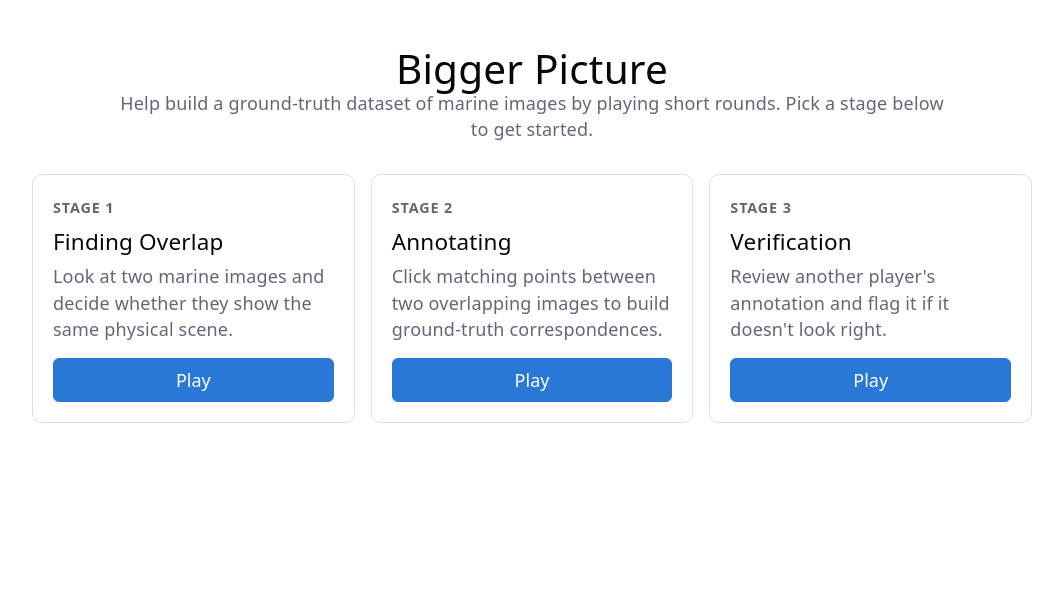
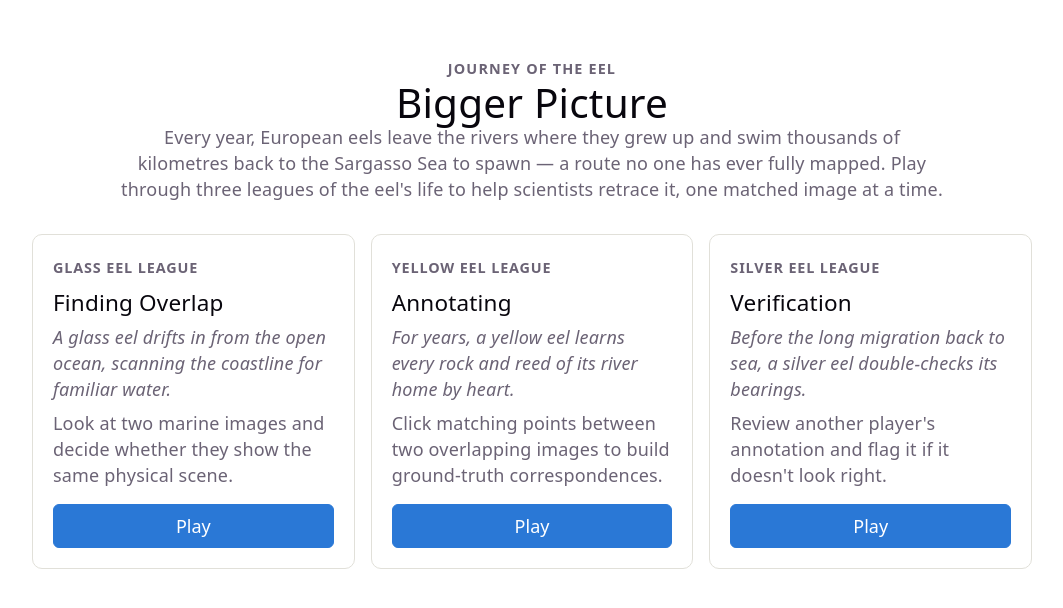
Before and after one commit to cateagle/bigger_picture, a React (Vite) app in the folder frontend/: page / in a window 1280 px wide. Shown: the top 608 px of the page, without its empty margins (108-1171 px from the left). Built offline with nearby package versions, Linux system fonts and the light colour scheme; no server answers.

Commit message:
Add "Journey of the Eel" narrative theme to the three game modes

```diff
--- a/frontend/src/components/AnnotateGame.tsx
+++ b/frontend/src/components/AnnotateGame.tsx
@@ -82,7 +82,10 @@ export default function AnnotateGame({ onBack }: { onBack: () => void }) {
         <button type="button" className="back-link" onClick={onBack}>
           ← Back to games
         </button>
-        <h1>Stage 2 — Annotating</h1>
+        <h1>Yellow Eel League — Annotating</h1>
+        <p className="game-flavor">
+          For years, a yellow eel learns every rock and reed of its river home by heart.
+        </p>
         <p>
           Click a point in the left image, then click the same physical spot in the right image.
           Repeat for at least {MIN_CORRESPONDENCES} points, then submit.
--- a/frontend/src/components/HomeScreen.css
+++ b/frontend/src/components/HomeScreen.css
@@ -24,6 +24,15 @@
   max-width: 46em;
 }
 
+.home-eyebrow {
+  margin: 0 auto;
+  font-size: 0.8rem;
+  font-weight: 600;
+  letter-spacing: 0.08em;
+  text-transform: uppercase;
+  color: var(--text);
+}
+
 .game-card-row {
   display: flex;
   gap: 16px;
@@ -46,7 +55,7 @@
   opacity: 0.6;
 }
 
-.game-card-stage {
+.game-card-league {
   font-size: 0.8rem;
   font-weight: 600;
   letter-spacing: 0.06em;
@@ -64,6 +73,11 @@
   flex-grow: 1;
 }
 
+.game-card .game-card-flavor {
+  font-style: italic;
+  flex-grow: 0;
+}
+
 .game-card button {
   margin-top: 8px;
 }
--- a/frontend/src/components/HomeScreen.tsx
+++ b/frontend/src/components/HomeScreen.tsx
@@ -4,8 +4,9 @@ export type GameId = 'overlap' | 'annotate' | 'verify'
 
 interface GameCard {
   id: GameId
-  stage: number
+  league: string
   title: string
+  flavor: string
   description: string
   active: boolean
 }
@@ -13,22 +14,25 @@ interface GameCard {
 const GAMES: GameCard[] = [
   {
     id: 'overlap',
-    stage: 1,
+    league: 'Glass Eel League',
     title: 'Finding Overlap',
+    flavor: 'A glass eel drifts in from the open ocean, scanning the coastline for familiar water.',
     description: 'Look at two marine images and decide whether they show the same physical scene.',
     active: true,
   },
   {
     id: 'annotate',
-    stage: 2,
+    league: 'Yellow Eel League',
     title: 'Annotating',
+    flavor: 'For years, a yellow eel learns every rock and reed of its river home by heart.',
     description: 'Click matching points between two overlapping images to build ground-truth correspondences.',
     active: true,
   },
   {
     id: 'verify',
-    stage: 3,
+    league: 'Silver Eel League',
     title: 'Verification',
+    flavor: 'Before the long migration back to sea, a silver eel double-checks its bearings.',
     description: "Review another player's annotation and flag it if it doesn't look right.",
     active: true,
   },
@@ -38,18 +42,21 @@ export default function HomeScreen({ onPlay }: { onPlay: (id: GameId) => void })
   return (
     <div className="home-screen">
       <header className="home-header">
+        <p className="home-eyebrow">Journey of the Eel</p>
         <h1>Bigger Picture</h1>
         <p>
-          Help build a ground-truth dataset of marine images by playing short rounds. Pick a stage below to get
-          started.
+          Every year, European eels leave the rivers where they grew up and swim thousands of kilometres back to
+          the Sargasso Sea to spawn — a route no one has ever fully mapped. Play through three leagues of the
+          eel's life to help scientists retrace it, one matched image at a time.
         </p>
       </header>
 
       <div className="game-card-row">
         {GAMES.map((game) => (
           <article className={`game-card${game.active ? '' : ' game-card-locked'}`} key={game.id}>
-            <span className="game-card-stage">Stage {game.stage}</span>
+            <span className="game-card-league">{game.league}</span>
             <h2>{game.title}</h2>
+            <p className="game-card-flavor">{game.flavor}</p>
             <p>{game.description}</p>
             <button type="button" className="btn btn-primary" disabled={!game.active} onClick={() => onPlay(game.id)}>
               {game.active ? 'Play' : 'Coming soon'}
--- a/frontend/src/components/OverlapGame.tsx
+++ b/frontend/src/components/OverlapGame.tsx
@@ -41,7 +41,10 @@ export default function OverlapGame({ onBack }: { onBack: () => void }) {
         <button type="button" className="back-link" onClick={onBack}>
           ← Back to games
         </button>
-        <h1>Stage 1 — Finding Overlap</h1>
+        <h1>Glass Eel League — Finding Overlap</h1>
+        <p className="game-flavor">
+          A glass eel drifts in from the open ocean, scanning the coastline for familiar water.
+        </p>
         <p>Look at both images below and decide whether they show the same physical scene.</p>
       </header>
 
--- a/frontend/src/components/VerifyGame.tsx
+++ b/frontend/src/components/VerifyGame.tsx
@@ -43,7 +43,10 @@ export default function VerifyGame({ onBack }: { onBack: () => void }) {
         <button type="button" className="back-link" onClick={onBack}>
           ← Back to games
         </button>
-        <h1>Stage 3 — Verification</h1>
+        <h1>Silver Eel League — Verification</h1>
+        <p className="game-flavor">
+          Before the long migration back to sea, a silver eel double-checks its bearings.
+        </p>
         <p>
           Review the numbered points below - does each pair mark the same physical spot in both
           images? Flag it if any point looks wrong.
--- a/frontend/src/index.css
+++ b/frontend/src/index.css
@@ -100,6 +100,11 @@ h2 {
   margin: 0;
 }
 
+.game-header .game-flavor {
+  font-style: italic;
+  margin-bottom: 8px;
+}
+
 .game-status {
   text-align: center;
 }
```
